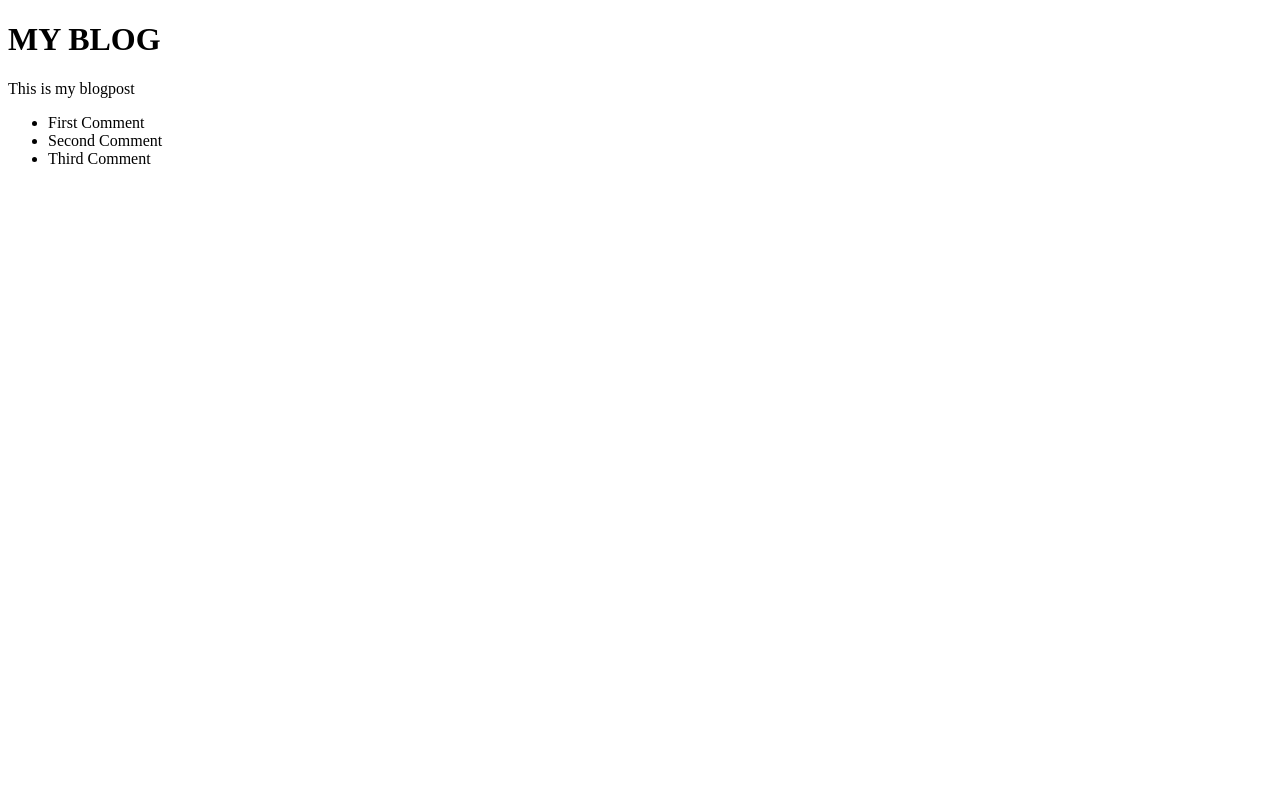
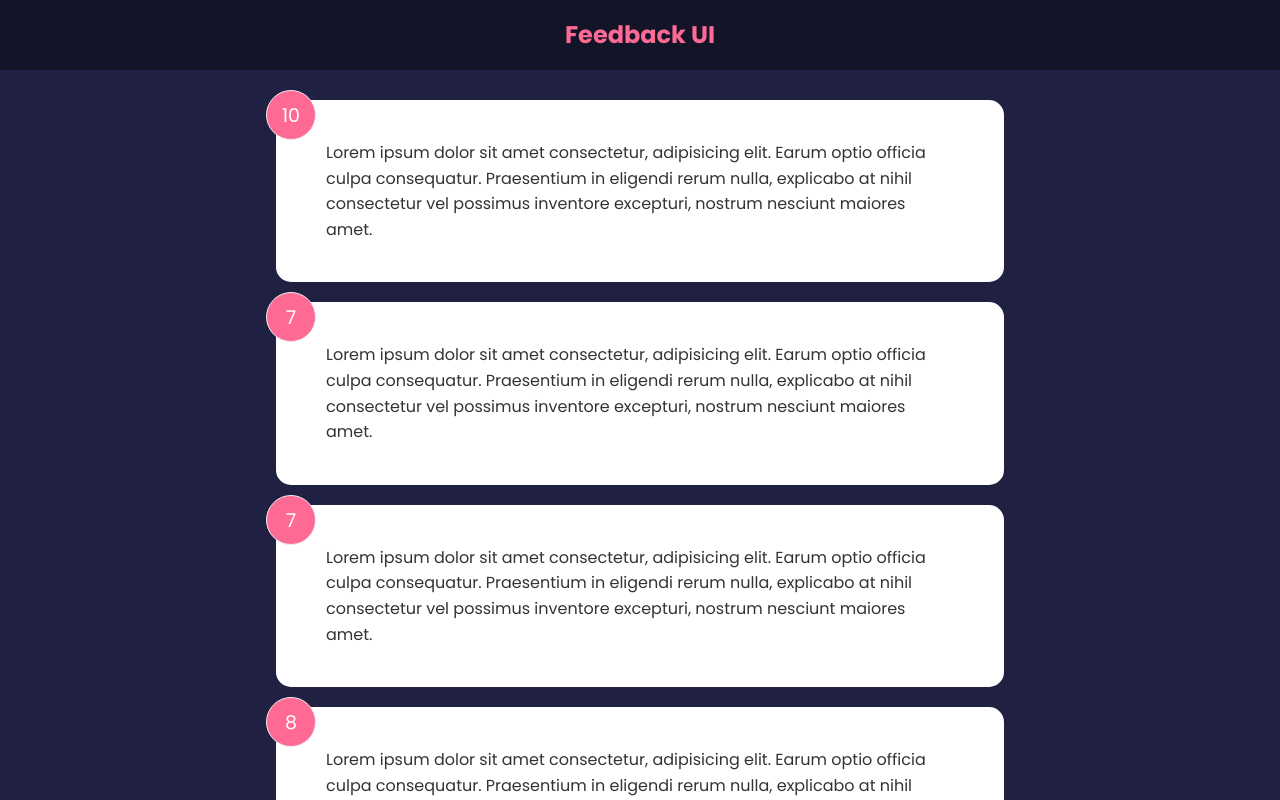
Before and after one commit to ol3gatron/Feedback-App, a React (Create React App) app: page / in a window 1280 px wide. Shown: the top 800 px of the page. Built offline with nearby package versions, Linux system fonts and the light colour scheme.

Commit message:
created Header, FeedbackItem and FeedbackList components

```diff
--- a/src/App.js
+++ b/src/App.js
@@ -1,35 +1,18 @@
+import {useState} from "react"
+import Header from "./components/Header"
+import FeedbackList from "./components/FeedbackList"
+import FeedbackData from "./data/FeedbackData"
+
 function App() {
-  const title = "My blog"
-  const body = "This is my blogpost"
-  const comments = [
-    { id: 1, text: "First Comment" },
-    { id: 2, text: "Second Comment" },
-    { id: 3, text: "Third Comment" },
-  ]
-
-  const loading = false
-  const showComments = true
-
-  if (loading) return <h1>Loading...</h1>
-
-  const commentsBlock = (
-    <div className="comments">
-      <ul>
-        {comments.map((comment, index) => (
-          <li key={index}>{comment.text}</li>
-        ))}
-      </ul>
-    </div>
-  )
-
+  const [feedback, setFeedback] = useState(FeedbackData)
 
   return (
     <>
-      <h1>{title.toUpperCase()}</h1>
-      <p>{body}</p>
-      {showComments && commentsBlock}
+      <Header />
+      <div className="container">
+        <FeedbackList feedback={feedback}/>
+      </div>
     </>
-
   )
 }
 
--- /dev/null
+++ b/src/components/FeedbackItem.jsx
@@ -0,0 +1,10 @@
+function FeedbackItem({item}) {
+  return (
+    <div className="card">
+      <div className="num-display">{item.rating}</div>
+      <div className="text-display">{item.text}</div>
+    </div>
+  )
+}
+
+export default FeedbackItem
--- /dev/null
+++ b/src/components/FeedbackList.jsx
@@ -0,0 +1,17 @@
+import FeedbackItem from "./FeedbackItem"
+
+function FeedbackList({feedback}) {
+  if (!feedback || feedback.length === 0) {
+    return <p>No Feedback Yet</p>
+  }
+
+  return (
+    <div className="feedback-list">
+      {feedback.map((item) => (
+        <FeedbackItem key={item.id} item={item} />
+      ))}
+    </div>
+  )
+}
+
+export default FeedbackList
--- /dev/null
+++ b/src/components/Header.jsx
@@ -0,0 +1,30 @@
+import PropTypes from "prop-types"
+
+function Header({ text, bgColor, textColor }) {
+  const headerStyles = {
+    backgroundColor: bgColor,
+    color: textColor,
+  }
+
+  return (
+    <header style={headerStyles}>
+      <div className="container">
+        <h2>{text}</h2>
+      </div>
+    </header>
+  )
+}
+
+Header.defaultProps = {
+  text: "Feedback UI",
+  bgColor: "rgba(0,0,0,0.4)",
+  textColor: "#ff6a95",
+}
+
+Header.propTypes = {
+  text: PropTypes.string,
+  bgColor: PropTypes.string,
+  textColor: PropTypes.string,
+}
+
+export default Header
--- /dev/null
+++ b/src/data/FeedbackData.jsx
@@ -0,0 +1,39 @@
+const FeedbackData = [
+  {
+    id: 1,
+    rating: 10,
+    text: "Lorem ipsum dolor sit amet consectetur, adipisicing elit. Earum optio officia culpa consequatur. Praesentium in eligendi rerum nulla, explicabo at nihil consectetur vel possimus inventore excepturi, nostrum nesciunt maiores amet.",
+  },
+  {
+    id: 2,
+    rating: 7,
+    text: "Lorem ipsum dolor sit amet consectetur, adipisicing elit. Earum optio officia culpa consequatur. Praesentium in eligendi rerum nulla, explicabo at nihil consectetur vel possimus inventore excepturi, nostrum nesciunt maiores amet.",
+  },
+  {
+    id: 3,
+    rating: 7,
+    text: "Lorem ipsum dolor sit amet consectetur, adipisicing elit. Earum optio officia culpa consequatur. Praesentium in eligendi rerum nulla, explicabo at nihil consectetur vel possimus inventore excepturi, nostrum nesciunt maiores amet.",
+  },
+  {
+    id: 4,
+    rating: 8,
+    text: "Lorem ipsum dolor sit amet consectetur, adipisicing elit. Earum optio officia culpa consequatur. Praesentium in eligendi rerum nulla, explicabo at nihil consectetur vel possimus inventore excepturi, nostrum nesciunt maiores amet.",
+  },
+  {
+    id: 5,
+    rating: 6,
+    text: "Lorem ipsum dolor sit amet consectetur, adipisicing elit. Earum optio officia culpa consequatur. Praesentium in eligendi rerum nulla, explicabo at nihil consectetur vel possimus inventore excepturi, nostrum nesciunt maiores amet.",
+  },
+  {
+    id: 6,
+    rating: 1,
+    text: "Lorem ipsum dolor sit amet consectetur, adipisicing elit. Earum optio officia culpa consequatur. Praesentium in eligendi rerum nulla, explicabo at nihil consectetur vel possimus inventore excepturi, nostrum nesciunt maiores amet.",
+  },
+  {
+    id: 7,
+    rating: 9,
+    text: "Lorem ipsum dolor sit amet consectetur, adipisicing elit. Earum optio officia culpa consequatur. Praesentium in eligendi rerum nulla, explicabo at nihil consectetur vel possimus inventore excepturi, nostrum nesciunt maiores amet.",
+  },
+]
+
+export default FeedbackData
--- a/src/index.css
+++ b/src/index.css
@@ -0,0 +1,230 @@
+@import url('https://fonts.googleapis.com/css2?family=Poppins:wght@400;600;700&display=swap');
+
+* {
+  box-sizing: border-box;
+  margin: 0;
+  padding: 0;
+}
+
+body {
+  font-family: 'Poppins', sans-serif;
+  background-color: #202142;
+  color: #fff;
+  line-height: 1.6;
+}
+
+ul {
+  list-style: none;
+}
+
+.container {
+  max-width: 768px;
+  margin: auto;
+  padding: 0 20px;
+}
+
+header {
+  height: 70px;
+  width: 100%;
+  display: flex;
+  justify-content: space-between;
+  align-items: center;
+  margin-bottom: 30px;
+}
+
+.card {
+  background-color: #fff;
+  color: #333;
+  border-radius: 15px;
+  padding: 40px 50px;
+  margin: 20px 0;
+  position: relative;
+}
+
+.card.reverse {
+  background-color: rgba(0, 0, 0, 0.4);
+  color: #fff;
+}
+
+.card h2 {
+  font-size: 22px;
+  font-weight: 600;
+  text-align: center;
+}
+
+.rating {
+  display: flex;
+  align-items: center;
+  justify-content: space-around;
+  margin: 30px 0 40px;
+}
+
+.rating li,
+.num-display {
+  position: relative;
+  background: #f4f4f4;
+  width: 50px;
+  height: 50px;
+  padding: 10px;
+  text-align: center;
+  border-radius: 50%;
+  font-size: 19px;
+  border: 1px #eee solid;
+  transition: 0.3s;
+}
+
+.rating li label {
+  position: absolute;
+  top: 50%;
+  left: 50%;
+  width: 50px;
+  height: 50px;
+  padding: 10px;
+  border-radius: 50%;
+  transform: translate(-50%, -50%);
+  cursor: pointer;
+}
+
+.rating li:hover,
+.num-display {
+  background: #ff6a95;
+  color: #fff;
+}
+
+[type='radio'] {
+  opacity: 0;
+}
+
+[type='radio']:checked ~ label {
+  background: #ff6a95;
+  color: #fff;
+}
+
+.input-group {
+  display: flex;
+  flex-direction: row;
+  border: 1px solid #ccc;
+  padding: 8px 10px;
+  border-radius: 8px;
+}
+
+input {
+  flex-grow: 2;
+  border: none;
+  font-size: 16px;
+}
+
+input:focus {
+  outline: none;
+}
+
+.feedback-stats {
+  color: #fff;
+  display: flex;
+  justify-content: space-between;
+  align-items: center;
+}
+
+.num-display {
+  position: absolute;
+  top: -10px;
+  left: -10px;
+}
+
+.close,
+.edit {
+  position: absolute;
+  top: 10px;
+  right: 20px;
+  cursor: pointer;
+  background: none;
+  border: none;
+}
+
+.edit {
+  right: 40px;
+}
+
+.btn {
+  color: #fff;
+  border: 0;
+  border-radius: 8px;
+  color: #fff;
+  width: 100px;
+  height: 40px;
+  cursor: pointer;
+}
+
+.btn-primary {
+  background-color: #202142;
+}
+
+.btn-secondary {
+  background: #ff6a95;
+}
+
+.btn:hover {
+  transform: scale(0.98);
+  opacity: 0.9;
+}
+
+.btn:disabled {
+  background-color: #cccccc;
+  color: #333;
+  cursor: auto;
+}
+
+.btn:disabled:hover {
+  transform: scale(1);
+  opacity: 1;
+}
+
+.message {
+  padding-top: 10px;
+  text-align: center;
+  color: rebeccapurple;
+}
+
+/* FIX: Remove position: absolute to keep about icon at the bottom of the
+ * document */
+.about-link {
+  display: flex;
+  justify-content: flex-end;
+}
+
+/* FIX: Remove position: absolute to keep about icon at the bottom of the
+ * document */
+.about-link a {
+  color: #fff;
+  cursor: pointer;
+}
+
+.about-link a:hover {
+  color: #ff6a95;
+}
+
+.about h1 {
+  margin-bottom: 20px;
+}
+
+.about p {
+  margin: 10px 0;
+}
+
+@media (max-width: 600px) {
+  .rating li {
+    margin: 10px 3px;
+  }
+
+  .rating {
+    display: flex;
+    align-items: center;
+    justify-content: center;
+    flex-wrap: wrap;
+    margin: 30px 0 40px;
+  }
+
+  .input-group input {
+    width: 80%;
+  }
+}
```
